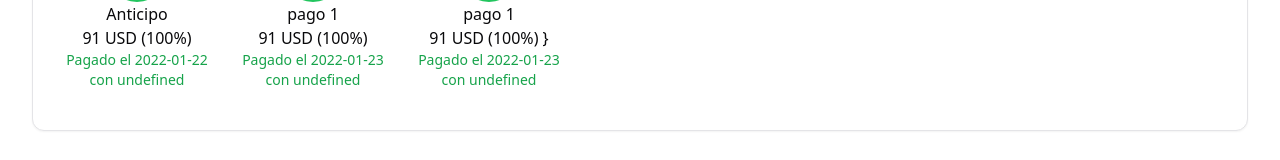
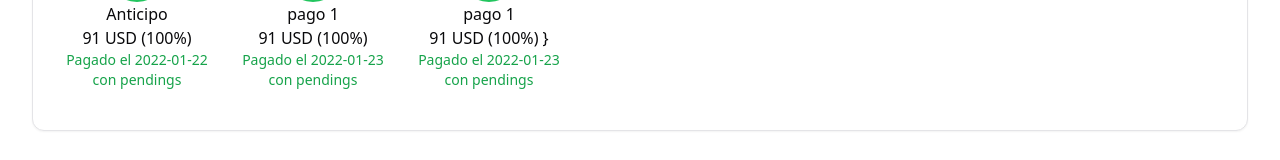
Before and after one commit to alejopua/controlPay_2024, a React (Vite) app: page / in a window 1280 px wide. Shown: the part 316-476 px from the top of the page. Built offline with nearby package versions, Linux system fonts and the light colour scheme.

Commit message:
refactor: Improve ControlPayPage components UI and add payment status display

```diff
--- a/src/controlPay/pages/ControlPayPage.jsx
+++ b/src/controlPay/pages/ControlPayPage.jsx
@@ -147,6 +147,7 @@ export const ControlPayPage = () => {
                   addNextPay={() => {}}
                   PaymentModalComponent={PaymentModal}
                   paymentModalProps={{ id: "oeee S" }}
+                  statusPay={"pendings"}
                 />
 
                 {/* pay middle */}
@@ -158,6 +159,7 @@ export const ControlPayPage = () => {
                   addNextPay={() => {}}
                   PaymentModalComponent={PaymentModal}
                   paymentModalProps={{ id: "oeee M" }}
+                  statusPay={"pendings"}
                 />
 
                 {/* End Pay */}
@@ -169,6 +171,7 @@ export const ControlPayPage = () => {
                   addNextPay={() => {}}
                   PaymentModalComponent={PaymentModal}
                   paymentModalProps={{ id: "oeee M" }}
+                  statusPay={"pendings"}
                 />
               </PaymentsLayout>
             </CardContent>
```
